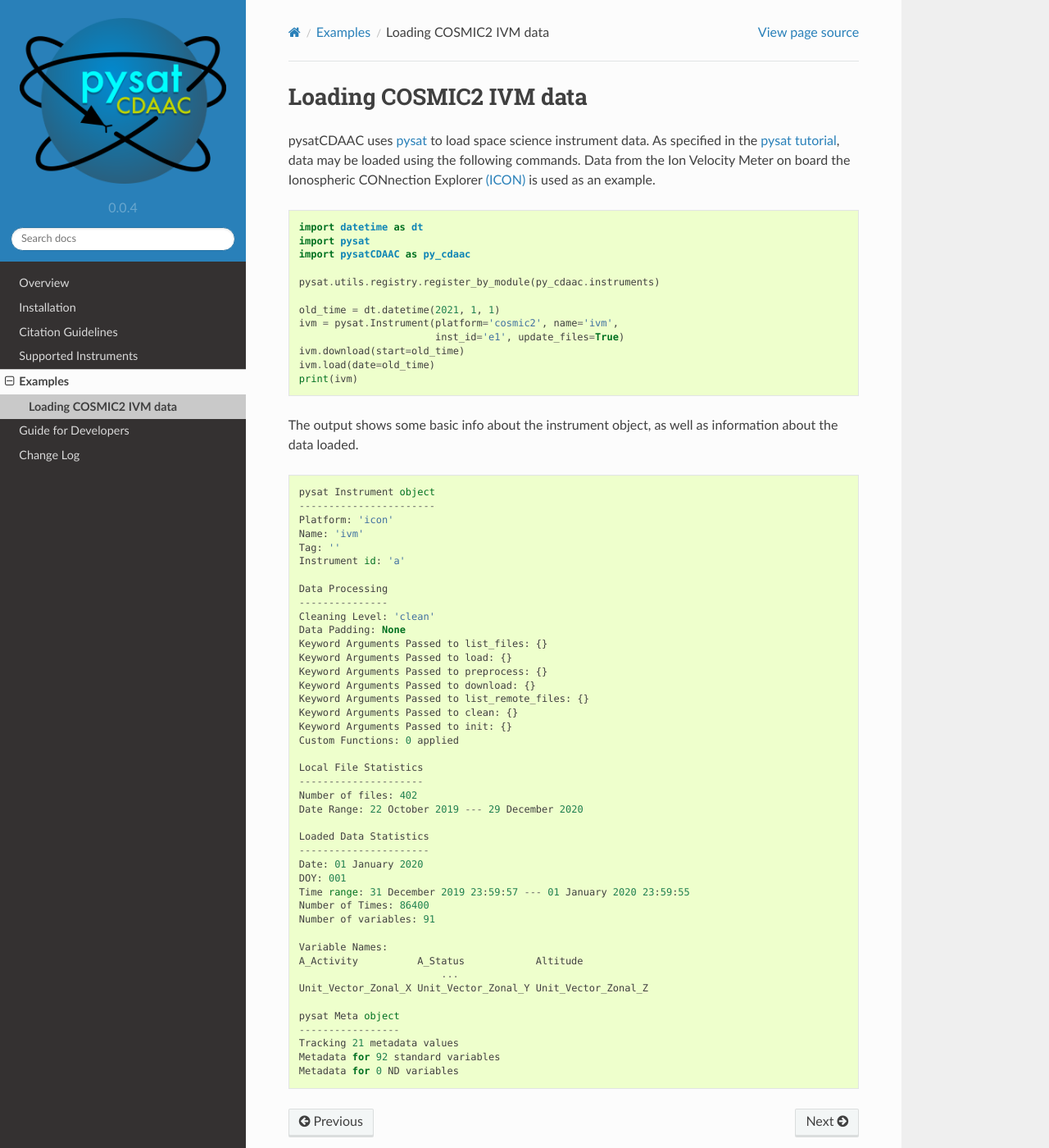
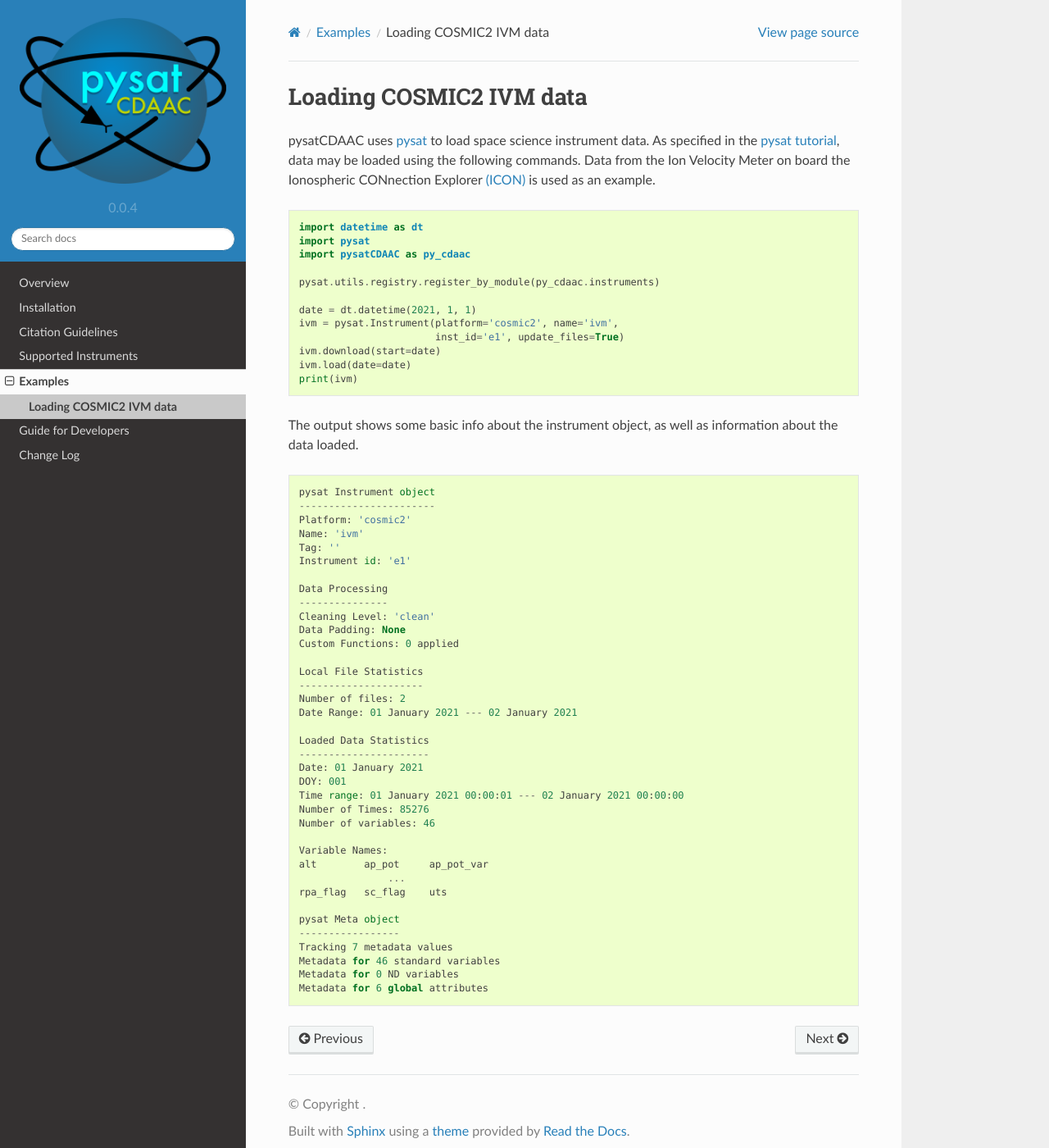
Before and after one commit to pysat/pysatCDAAC, a Sphinx documentation site: the page built from docs/examples/ex_init.rst, in a window 1280 px wide and 1400 px high. Shown: the whole window at 82% size. Built offline with Sphinx 7.4.7 and the Read the Docs theme 2.0.0, drawn with Linux system fonts in a browser that asks for light colours.

Commit message:
DOC: update examples

```diff
--- a/docs/examples/ex_init.rst
+++ b/docs/examples/ex_init.rst
@@ -16,11 +16,11 @@ Meter on board the Ionospheric CONnection Explorer `(ICON) <https://www.nasa.gov
 
    pysat.utils.registry.register_by_module(py_cdaac.instruments)
 
-   old_time = dt.datetime(2021, 1, 1)
+   date = dt.datetime(2021, 1, 1)
    ivm = pysat.Instrument(platform='cosmic2', name='ivm',
                           inst_id='e1', update_files=True)
-   ivm.download(start=old_time)
-   ivm.load(date=old_time)
+   ivm.download(start=date)
+   ivm.load(date=date)
    print(ivm)
 
 
@@ -31,44 +31,38 @@ information about the data loaded.
 
   pysat Instrument object
   -----------------------
-  Platform: 'icon'
+  Platform: 'cosmic2'
   Name: 'ivm'
   Tag: ''
-  Instrument id: 'a'
+  Instrument id: 'e1'
 
   Data Processing
   ---------------
   Cleaning Level: 'clean'
   Data Padding: None
-  Keyword Arguments Passed to list_files: {}
-  Keyword Arguments Passed to load: {}
-  Keyword Arguments Passed to preprocess: {}
-  Keyword Arguments Passed to download: {}
-  Keyword Arguments Passed to list_remote_files: {}
-  Keyword Arguments Passed to clean: {}
-  Keyword Arguments Passed to init: {}
   Custom Functions: 0 applied
 
   Local File Statistics
   ---------------------
-  Number of files: 402
-  Date Range: 22 October 2019 --- 29 December 2020
+  Number of files: 2
+  Date Range: 01 January 2021 --- 02 January 2021
 
   Loaded Data Statistics
   ----------------------
-  Date: 01 January 2020
+  Date: 01 January 2021
   DOY: 001
-  Time range: 31 December 2019 23:59:57 --- 01 January 2020 23:59:55
-  Number of Times: 86400
-  Number of variables: 91
+  Time range: 01 January 2021 00:00:01 --- 02 January 2021 00:00:00
+  Number of Times: 85276
+  Number of variables: 46
 
   Variable Names:
-  A_Activity          A_Status            Altitude
-                          ...
-  Unit_Vector_Zonal_X Unit_Vector_Zonal_Y Unit_Vector_Zonal_Z
+  alt        ap_pot     ap_pot_var
+                 ...
+  rpa_flag   sc_flag    uts
 
   pysat Meta object
   -----------------
-  Tracking 21 metadata values
-  Metadata for 92 standard variables
+  Tracking 7 metadata values
+  Metadata for 46 standard variables
   Metadata for 0 ND variables
+  Metadata for 6 global attributes
```
